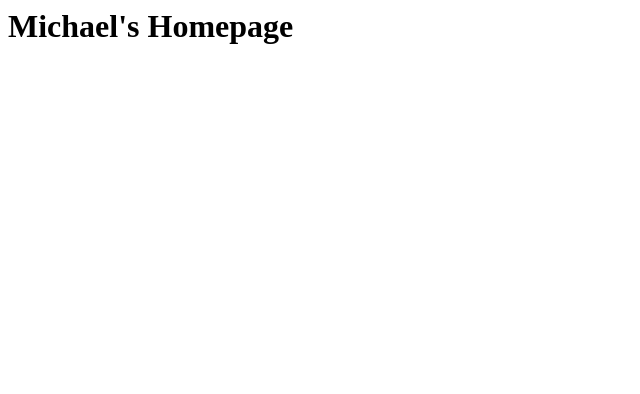
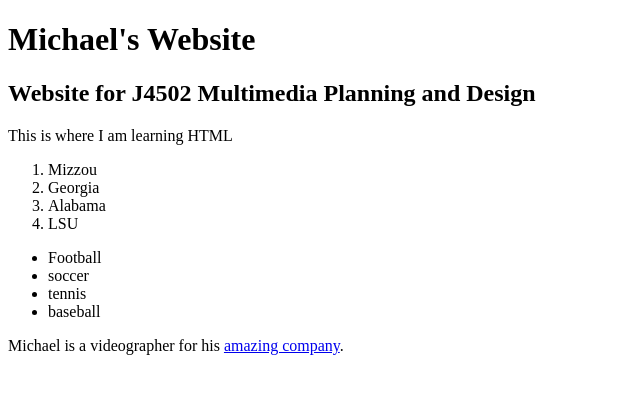
Before and after one commit to j4502-fs19/michael-boyer, a plain HTML site: page index.html in a window 1280 px wide. Shown: the whole page, without its empty margins (0-640 px from the left). Drawn offline with Linux system fonts and the light colour scheme.

Commit message:
Finished assignment

```diff
--- a/index.html
+++ b/index.html
@@ -1,11 +1,31 @@
-<html>
+<!Doctype html PUBLIC "-//W3C//DTD XHTML 1.0 Transitional//EN"
+  "http://www.w3.org/TR/xhtml1/DTD/xhtml1-transitional.dtd">
+<html xmlns="http://w3.org/1999.xhtml">
 
+<head>
+  <title>Page title goes here</title>
+  <meta http-equiv="content-type"
+    content="text/html;charset=utf-8" />
+  </head>
 <body>
+  <h1>Michael's Website</h1>
+  <h2>Website for J4502 Multimedia Planning and Design</h2>
+  <p>This is where I am learning HTML</p>
+    <ol>
+      <li>Mizzou</li>
+      <li>Georgia</li>
+      <li>Alabama</li>
+      <li>LSU</li>
+    </ol>
+    <ul>
+      <li>Football</li>
+      <li>soccer</li>
+      <li>tennis</li>
+      <li>baseball</li>
+    </ul
 
-<h1>Michael's Homepage</h1>
-
-  </body>
-
+    <p>Michael is a videographer for his <a href="https:www.michaelrboyer.com" target="_blank" >amazing company</a>.</p>
+</body>
 
 
   </html>
```
